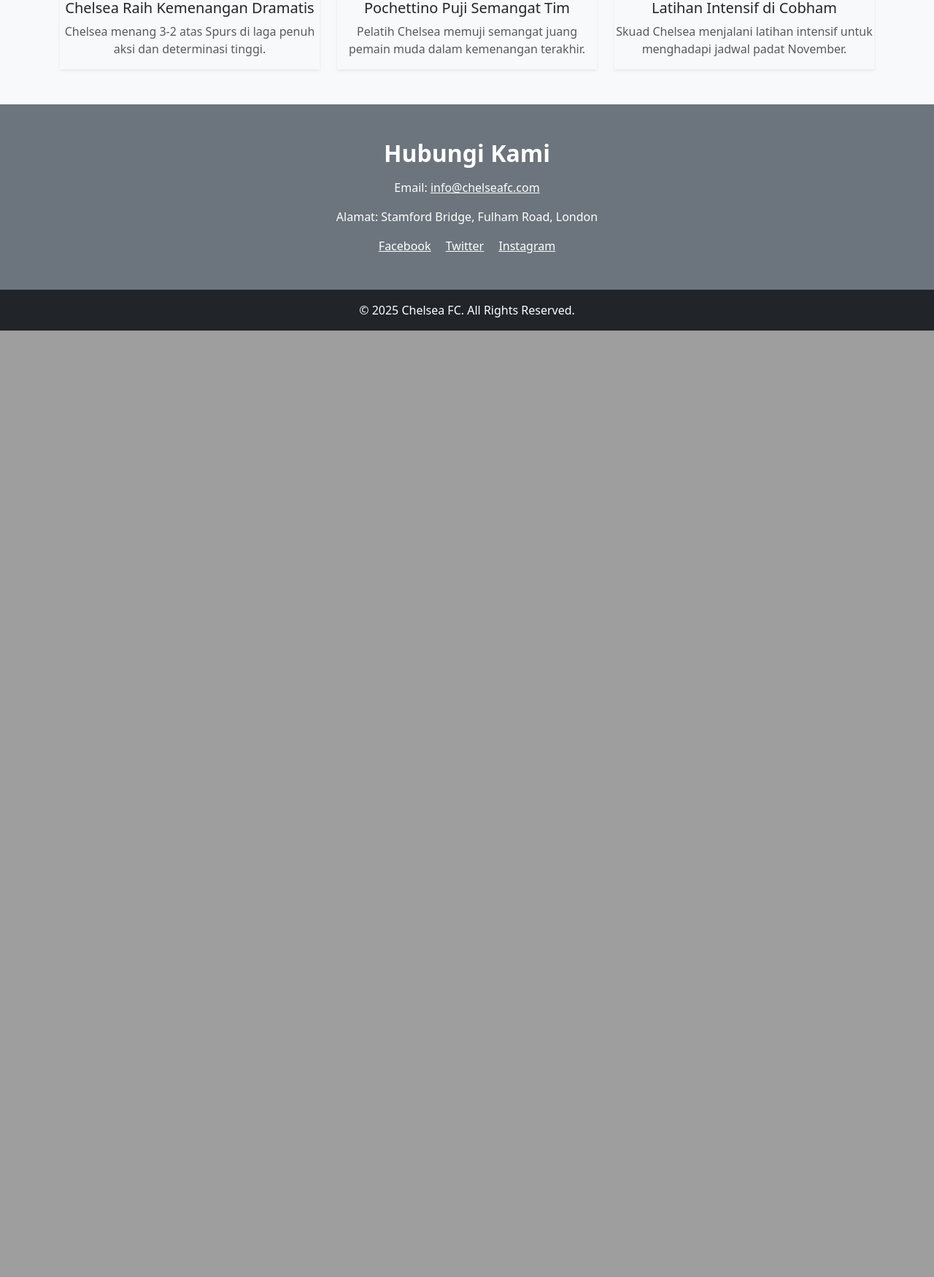
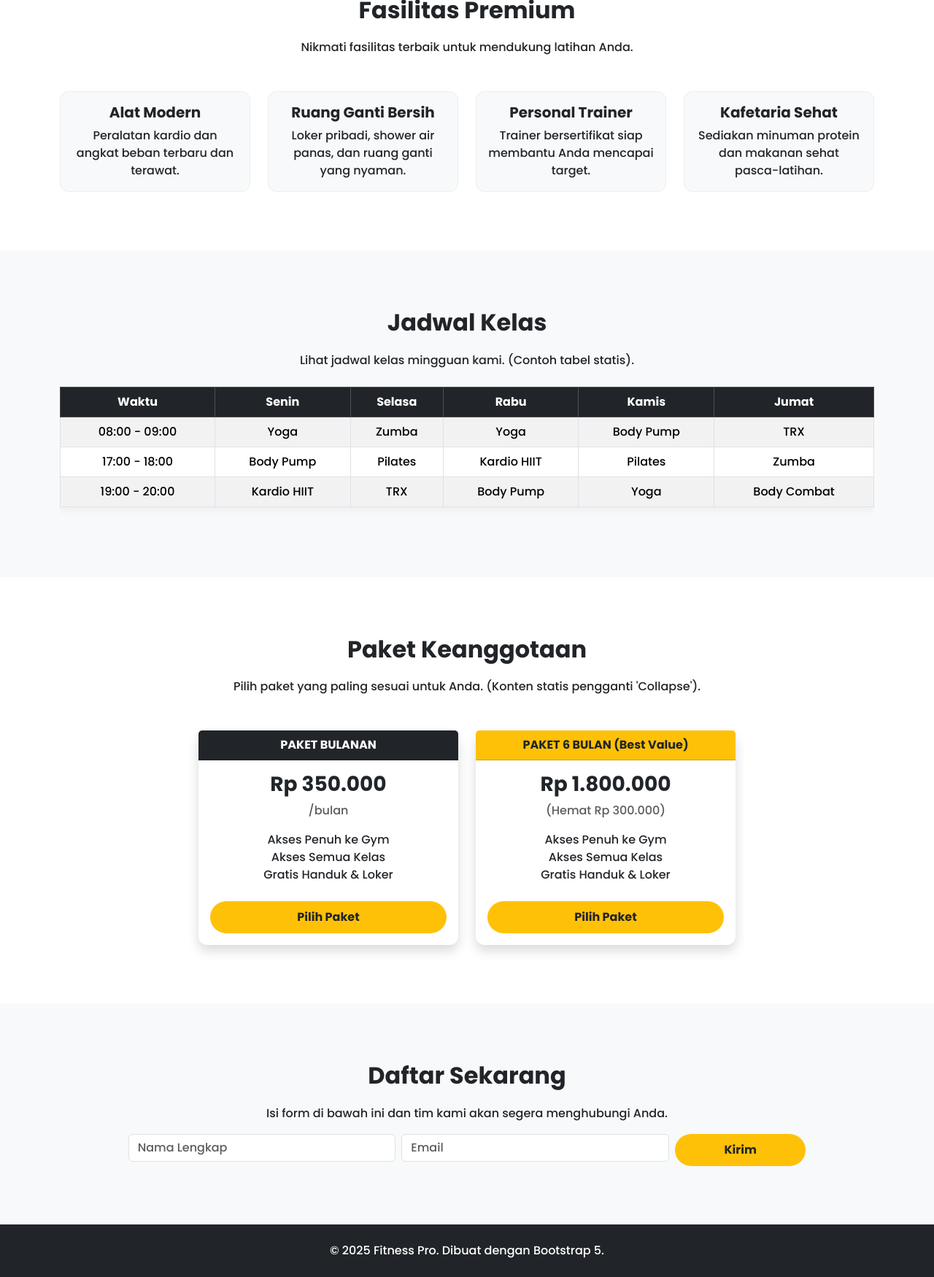
Before and after one commit to yogatamaRadik/BootStrap_CSSFrameWork_Revision, a PHP site: page /LatihanBootstrap.html in a window 1280 px wide. Shown: the part 1459-3209 px from the top of the page at 73% size. Before the commit the page ends 1912 px from the top, so only its background shows below. Run offline with PHP 8.4, Linux system fonts and the light colour scheme; some libraries are stand-ins or nearby versions.

Commit message:
Berhasil

```diff
--- a/LatihanBootstrap.html
+++ b/LatihanBootstrap.html
@@ -1,76 +1,106 @@
-<!doctype html>
+<!DOCTYPE html>
 <html lang="id">
 
 <head>
-  <meta charset="utf-8">
-  <meta name="viewport" content="width=device-width, initial-scale=1">
-  <title>Chelsea FC Official Club</title>
-  <link href="CSS/bootstrap-grid.min.css" rel="stylesheet">
-  <link href="CSS/bootstrap-reboot.min.css" rel="stylesheet">
-  <link href="CSS/bootstrap-utilities.min.css" rel="stylesheet">
-  <link href="style.css" rel="stylesheet">
+    <meta charset="utf-8" />
+    <meta name="viewport" content="width=device-width, initial-scale=1" />
+    <title>FitnessPro - GYM & Pusat Kebugaran</title>
+
+    <!-- BOOTSTRAP -->
+    <link href="https://cdn.jsdelivr.net/npm/bootstrap@5.3.3/dist/css/bootstrap.min.css" rel="stylesheet"
+        integrity="sha384-QWTKZyjpPEjISv5WaRU9OFeRpok6YctnYmDr5pNlyT2bRjXh0JMhjY6hW+ALEwIH" crossorigin="anonymous">
+
+    <!-- GOOGLE FONT -->
+    <link href="https://fonts.googleapis.com/css2?family=Poppins:wght@500;600;700&display=swap" rel="stylesheet">
+
+    <!-- CUSTOM CSS -->
+    <link rel="stylesheet" href="asset/css/LatihanBootstrap.css">
 </head>
 
 <body>
+    <!-- NAVBAR -->
+    <nav class="navbar navbar-expand-lg navbar-dark bg-dark fixed-top shadow-sm">
+        <div class="container">
+            <a class="navbar-brand fw-bold" href="#">FITNESS PRO</a>
 
-  <!-- NAVBAR -->
-  <header class="bg-primary text-white py-3 shadow-lg">
-    <div class="container d-flex align-items-center justify-content-between">
-      <div class="d-flex align-items-center">
-        <img src="https://upload.wikimedia.org/wikipedia/en/c/cc/Chelsea_FC.svg" alt="Logo Chelsea" width="60" height="60"
-          class="me-3">
-        <h1 class="h3 mb-0 fw-bold">Chelsea Football Club</h1>
+            <!-- Tombol toggle untuk tampilan mobile -->
+            <button class="navbar-toggler" type="button" data-bs-toggle="collapse" data-bs-target="#navbarContent"
+                aria-controls="navbarContent" aria-expanded="false" aria-label="Toggle navigation">
+                <span class="navbar-toggler-icon"></span>
+            </button>
+
+            <!-- Menu navigasi -->
+            <div class="collapse navbar-collapse" id="navbarContent">
+                <ul class="navbar-nav ms-auto text-center">
+                    <li class="nav-item"><a class="nav-link" href="#hero">Home</a></li>
+                    <li class="nav-item"><a class="nav-link" href="#program">Program</a></li>
+                    <li class="nav-item"><a class="nav-link" href="#fasilitas">Fasilitas</a></li>
+                    <li class="nav-item"><a class="nav-link" href="#jadwal">Jadwal</a></li>
+                    <li class="nav-item"><a class="nav-link" href="#pendaftaran">Pendaftaran</a></li>
+                </ul>
             </div>
-      <nav>
-        <ul class="nav">
-          <li class="nav-item"><a href="#home" class="nav-link text-white">Beranda</a></li>
-          <li class="nav-item"><a href="#players" class="nav-link text-white">Pemain</a></li>
-          <li class="nav-item"><a href="#matches" class="nav-link text-white">Jadwal</a></li>
-          <li class="nav-item"><a href="#news" class="nav-link text-white">Berita</a></li>
-          <li class="nav-item"><a href="#contact" class="nav-link text-white">Kontak</a></li>
-        </ul>
+        </div>
     </nav>
-    </div>
-  </header>
+
+
+    <!-- MAIN CONTENT -->
+    <main>
 
         <!-- HERO SECTION -->
-  <section id="home" class="hero text-center text-white d-flex align-items-center justify-content-center">
-    <div class="overlay"></div>
-    <div class="container position-relative">
-      <h2 class="display-4 fw-bold text-shadow">Welcome to Stamford Bridge</h2>
-      <p class="lead text-shadow">The Home of the Blues — Pride of London</p>
+        <section id="hero" class="text-center text-white d-flex align-items-center justify-content-center">
+            <div class="container">
+                <h1 class="display-3 fw-bold">Capai Bentuk Terbaik Anda</h1>
+                <p class="lead my-4">Bergabunglah dengan Fitness Pro dan mulailah transformasi kesehatan Anda hari ini.
+                </p>
+                <a href="#pendaftaran" class="btn btn-custom btn-lg">Gabung Sekarang</a>
             </div>
         </section>
 
-  <!-- PEMAIN UNGGULAN -->
-  <section id="players" class="py-5 bg-light">
+        <!-- PROGRAM SECTION -->
+        <section id="program" class="bg-light">
             <div class="container text-center">
-      <h2 class="mb-4 fw-bold text-primary">Pemain Unggulan</h2>
-      <div class="row g-4">
+                <h2>Program Kami</h2>
+                <p>Kami menawarkan berbagai program untuk semua level kebugaran.</p>
+
+                <div class="row g-4 align-items-stretch mt-4">
+                    <!-- Card 1 -->
                     <div class="col-md-4">
-          <div class="card border-0 shadow player-card">
-            <img src="https://upload.wikimedia.org/wikipedia/commons/a/a1/Chelsea_kit_2023.png" class="card-img-top" alt="Player">
+                        <div class="card h-100">
+                            <img src="https://placehold.co/600x400/FFC107/222?text=Cardio" class="card-img-top"
+                                alt="Kelas Kardio">
                             <div class="card-body">
-              <h5 class="card-title fw-bold">Cole Palmer</h5>
-              <p class="card-text text-muted">Penyerang Muda</p>
+                                <h5 class="card-title">Kelas Kardio</h5>
+                                <p class="card-text">
+                                    Tingkatkan daya tahan jantung dan bakar kalori dengan kelas high-intensity kami.
+                                </p>
                             </div>
                         </div>
                     </div>
+
+                    <!-- Card 2 -->
                     <div class="col-md-4">
-          <div class="card border-0 shadow player-card">
-            <img src="https://upload.wikimedia.org/wikipedia/commons/4/4e/Stamford_Bridge_2023.jpg" class="card-img-top" alt="Player">
+                        <div class="card h-100">
+                            <img src="https://placehold.co/600x400/FFC107/222?text=Weight+Lifting" class="card-img-top"
+                                alt="Weight Lifting">
                             <div class="card-body">
-              <h5 class="card-title fw-bold">Enzo Fernández</h5>
-              <p class="card-text text-muted">Gelandang Tengah</p>
+                                <h5 class="card-title">Weight Lifting</h5>
+                                <p class="card-text">
+                                    Bentuk otot dan tambah kekuatan Anda di area angkat beban kami yang lengkap.
+                                </p>
                             </div>
                         </div>
                     </div>
+
+                    <!-- Card 3 -->
                     <div class="col-md-4">
-          <div class="card border-0 shadow player-card">
-            <img src="https://upload.wikimedia.org/wikipedia/commons/d/d4/Nicolas_Jackson_Chelsea_2023.jpg" class="card-img-top" alt="Player">
+                        <div class="card h-100">
+                            <img src="https://placehold.co/600x400/FFC107/222?text=Yoga" class="card-img-top"
+                                alt="Yoga & Pilates">
                             <div class="card-body">
-              <h5 class="card-title fw-bold">Nicolas Jackson</h5>
-              <p class="card-text text-muted">Striker</p>
+                                <h5 class="card-title">Yoga & Pilates</h5>
+                                <p class="card-text">
+                                    Temukan ketenangan dan tingkatkan fleksibilitas tubuh Anda di kelas yoga kami.
+                                </p>
                             </div>
                         </div>
                     </div>
@@ -78,68 +108,45 @@
             </div>
         </section>
 
-  <!-- JADWAL PERTANDINGAN -->
-  <section id="matches" class="py-5 bg-primary text-white">
+        <!-- FASILITAS SECTION -->
+        <section id="fasilitas" class="bg-white">
             <div class="container text-center">
-      <h2 class="fw-bold mb-4">Jadwal Pertandingan</h2>
-      <table class="table table-bordered table-striped text-white border-light">
-        <thead class="table-dark">
-          <tr>
-            <th>Tanggal</th>
-            <th>Lawan</th>
-            <th>Stadion</th>
-          </tr>
-        </thead>
-        <tbody>
-          <tr>
-            <td>10 Nov 2025</td>
-            <td>vs Manchester United</td>
-            <td>Stamford Bridge</td>
-          </tr>
-          <tr>
-            <td>17 Nov 2025</td>
-            <td>vs Arsenal</td>
-            <td>Emirates Stadium</td>
-          </tr>
-          <tr>
-            <td>24 Nov 2025</td>
-            <td>vs Liverpool</td>
-            <td>Anfield</td>
-          </tr>
-        </tbody>
-      </table>
-    </div>
-  </section>
+                <h2>Fasilitas Premium</h2>
+                <p>Nikmati fasilitas terbaik untuk mendukung latihan Anda.</p>
 
-  <!-- BERITA -->
-  <section id="news" class="py-5 bg-light">
-    <div class="container text-center">
-      <h2 class="mb-4 fw-bold text-primary">Berita Terbaru</h2>
-      <div class="row g-4">
-        <div class="col-md-4">
-          <div class="card border-0 shadow-sm h-100">
-            <img src="https://upload.wikimedia.org/wikipedia/commons/0/0b/Stamford_Bridge_Chelsea_2022.jpg" class="card-img-top" alt="News">
+                <div class="row g-4 mt-4">
+                    <div class="col-md-3">
+                        <div class="card card-fasilitas h-100">
                             <div class="card-body">
-              <h5 class="card-title">Chelsea Raih Kemenangan Dramatis</h5>
-              <p class="card-text text-muted">Chelsea menang 3-2 atas Spurs di laga penuh aksi dan determinasi tinggi.</p>
+                                <h5 class="card-title">Alat Modern</h5>
+                                <p class="card-text">Peralatan kardio dan angkat beban terbaru dan terawat.</p>
                             </div>
                         </div>
                     </div>
-        <div class="col-md-4">
-          <div class="card border-0 shadow-sm h-100">
-            <img src="https://upload.wikimedia.org/wikipedia/commons/b/bd/Mauricio_Pochettino_2023.jpg" class="card-img-top" alt="News">
+
+                    <div class="col-md-3">
+                        <div class="card card-fasilitas h-100">
                             <div class="card-body">
-              <h5 class="card-title">Pochettino Puji Semangat Tim</h5>
-              <p class="card-text text-muted">Pelatih Chelsea memuji semangat juang pemain muda dalam kemenangan terakhir.</p>
+                                <h5 class="card-title">Ruang Ganti Bersih</h5>
+                                <p class="card-text">Loker pribadi, shower air panas, dan ruang ganti yang nyaman.</p>
                             </div>
                         </div>
                     </div>
-        <div class="col-md-4">
-          <div class="card border-0 shadow-sm h-100">
-            <img src="https://upload.wikimedia.org/wikipedia/commons/5/5c/Chelsea_training_ground_Cobham.jpg" class="card-img-top" alt="News">
+
+                    <div class="col-md-3">
+                        <div class="card card-fasilitas h-100">
                             <div class="card-body">
-              <h5 class="card-title">Latihan Intensif di Cobham</h5>
-              <p class="card-text text-muted">Skuad Chelsea menjalani latihan intensif untuk menghadapi jadwal padat November.</p>
+                                <h5 class="card-title">Personal Trainer</h5>
+                                <p class="card-text">Trainer bersertifikat siap membantu Anda mencapai target.</p>
+                            </div>
+                        </div>
+                    </div>
+
+                    <div class="col-md-3">
+                        <div class="card card-fasilitas h-100">
+                            <div class="card-body">
+                                <h5 class="card-title">Kafetaria Sehat</h5>
+                                <p class="card-text">Sediakan minuman protein dan makanan sehat pasca-latihan.</p>
                             </div>
                         </div>
                     </div>
@@ -147,24 +154,131 @@
             </div>
         </section>
 
-  <!-- KONTAK -->
-  <section id="contact" class="py-5 bg-secondary text-white text-center">
+        <!-- JADWAL SECTION -->
+        <section id="jadwal" class="bg-light text-center">
             <div class="container">
-      <h2 class="fw-bold mb-3">Hubungi Kami</h2>
-      <p>Email: <a href="mailto:info@chelseafc.com" class="text-white text-decoration-underline">info@chelseafc.com</a></p>
-      <p>Alamat: Stamford Bridge, Fulham Road, London</p>
-      <div class="mt-3">
-        <a href="#" class="me-3 text-white">Facebook</a>
-        <a href="#" class="me-3 text-white">Twitter</a>
-        <a href="#" class="text-white">Instagram</a>
+                <h2>Jadwal Kelas</h2>
+                <p>Lihat jadwal kelas mingguan kami. (Contoh tabel statis).</p>
+
+                <div class="table-responsive mt-4">
+                    <table class="table table-bordered table-striped align-middle">
+                        <thead class="table-dark">
+                            <tr>
+                                <th>Waktu</th>
+                                <th>Senin</th>
+                                <th>Selasa</th>
+                                <th>Rabu</th>
+                                <th>Kamis</th>
+                                <th>Jumat</th>
+                            </tr>
+                        </thead>
+                        <tbody>
+                            <tr>
+                                <td>08:00 - 09:00</td>
+                                <td>Yoga</td>
+                                <td>Zumba</td>
+                                <td>Yoga</td>
+                                <td>Body Pump</td>
+                                <td>TRX</td>
+                            </tr>
+                            <tr>
+                                <td>17:00 - 18:00</td>
+                                <td>Body Pump</td>
+                                <td>Pilates</td>
+                                <td>Kardio HIIT</td>
+                                <td>Pilates</td>
+                                <td>Zumba</td>
+                            </tr>
+                            <tr>
+                                <td>19:00 - 20:00</td>
+                                <td>Kardio HIIT</td>
+                                <td>TRX</td>
+                                <td>Body Pump</td>
+                                <td>Yoga</td>
+                                <td>Body Combat</td>
+                            </tr>
+                        </tbody>
+                    </table>
                 </div>
             </div>
         </section>
 
+        <!-- PENDAFTARAN SECTION -->
+        <section id="pendaftaran" class="bg-white text-center">
+            <div class="container">
+                <h2>Paket Keanggotaan</h2>
+                <p>Pilih paket yang paling sesuai untuk Anda. (Konten statis pengganti 'Collapse').</p>
+
+                <div class="row g-4 justify-content-center mt-4">
+                    <!-- Paket Bulanan -->
+                    <div class="col-md-4">
+                        <div class="card h-100 shadow">
+                            <div class="card-header bg-dark text-white fw-bold">PAKET BULANAN</div>
+                            <div class="card-body">
+                                <h3 class="card-title">Rp 350.000</h3>
+                                <p class="text-muted">/bulan</p>
+                                <ul class="list-unstyled mt-3 mb-4">
+                                    <li>Akses Penuh ke Gym</li>
+                                    <li>Akses Semua Kelas</li>
+                                    <li>Gratis Handuk & Loker</li>
+                                </ul>
+                                <a href="#kontak" class="btn btn-custom w-100">Pilih Paket</a>
+                            </div>
+                        </div>
+                    </div>
+
+                    <!-- Paket 6 Bulan -->
+                    <div class="col-md-4">
+                        <div class="card h-100 shadow border-warning">
+                            <div class="card-header bg-custom text-dark fw-bold">PAKET 6 BULAN (Best Value)</div>
+                            <div class="card-body">
+                                <h3 class="card-title">Rp 1.800.000</h3>
+                                <p class="text-muted">(Hemat Rp 300.000)</p>
+                                <ul class="list-unstyled mt-3 mb-4">
+                                    <li>Akses Penuh ke Gym</li>
+                                    <li>Akses Semua Kelas</li>
+                                    <li>Gratis Handuk & Loker</li>
+                                </ul>
+                                <a href="#kontak" class="btn btn-custom w-100">Pilih Paket</a>
+                            </div>
+                        </div>
+                    </div>
+                </div>
+            </div>
+        </section>
+
+        <!-- KONTAK SECTION -->
+        <section id="kontak" class="bg-light text-center">
+            <div class="container">
+                <h2>Daftar Sekarang</h2>
+                <p>Isi form di bawah ini dan tim kami akan segera menghubungi Anda.</p>
+
+                <form class="row justify-content-center g-2">
+                    <div class="col-md-4">
+                        <input type="text" class="form-control" placeholder="Nama Lengkap" required>
+                    </div>
+                    <div class="col-md-4">
+                        <input type="email" class="form-control" placeholder="Email" required>
+                    </div>
+                    <div class="col-md-2">
+                        <button class="btn btn-custom w-100" type="submit">Kirim</button>
+                    </div>
+                </form>
+            </div>
+        </section>
+    </main>
+
     <!-- FOOTER -->
-  <footer class="bg-dark text-center text-white py-3">
-    <p class="mb-0">© 2025 Chelsea FC. All Rights Reserved.</p>
+    <footer class="bg-dark text-white text-center p-4">
+        <div class="container">
+            <p class="mb-0">&copy; 2025 Fitness Pro. Dibuat dengan Bootstrap 5.</p>
+        </div>
     </footer>
 
+    <!-- Bootstrap JS Bundle (Wajib untuk toggler berfungsi) -->
+    <script src="https://cdn.jsdelivr.net/npm/bootstrap@5.3.3/dist/js/bootstrap.bundle.min.js"
+        integrity="sha384-YvpcrYf0tY3lHB60NNkmXc5s9fDVZLESaAA55NDzOxhy9GkcIdslK1eN7N6jIeHz" crossorigin="anonymous">
+        </script>
 </body>
+
 </html>
--- a/asset/css/LatihanBootstrap.css
+++ b/asset/css/LatihanBootstrap.css
@@ -1,57 +1,132 @@
-body {
-  font-family: 'Segoe UI', Arial, sans-serif;
-  line-height: 1.6;
-  background-color: #f9f9f9;
+/* =============================
+   ROOT VARIABLES (Tema Warna)
+============================= */
+:root {
+  --dark-bg: #222222;
+  --accent-color: #ffc107;
+  --light-bg: #f8f9fa;
+  --text-dark: #212529;
+  --text-light: #ffffff;
 }
 
-.text-shadow {
-  text-shadow: 2px 2px 6px rgba(0, 0, 0, 0.6);
+/* =============================
+   GLOBAL STYLE
+============================= */
+body {
+  font-family: 'Poppins', sans-serif;
+  scroll-behavior: smooth;
+  padding-top: 70px; /* Ruang untuk navbar fixed-top */
 }
 
-.hero {
-  background-image: url("https://upload.wikimedia.org/wikipedia/commons/6/61/Chelsea_FC_supporters.jpg");
-  background-size: cover;
-  background-position: center;
-  height: 90vh;
-  position: relative;
-  color: #fff;
+/* =============================
+   NAVBAR
+============================= */
+.navbar-brand {
+  color: var(--accent-color) !important;
+  font-size: 1.5rem;
 }
 
-.hero .overlay {
-  position: absolute;
-  top: 0;
-  left: 0;
-  right: 0;
-  bottom: 0;
-  background-color: rgba(0, 28, 85, 0.65);
+/* =============================
+   SECTIONS
+============================= */
+section {
+  padding: 80px 0;
 }
 
-.player-card img {
-  height: 250px;
-  object-fit: cover;
-  border-top-left-radius: 8px;
-  border-top-right-radius: 8px;
+h2 {
+  color: var(--text-dark);
+  font-weight: 700;
+  margin-bottom: 20px;
+}
+
+/* =============================
+   HERO SECTION
+============================= */
+#hero {
+  background-color: var(--dark-bg);
+  min-height: 80vh;
+  /* Opsional: tambahkan gambar latar belakang */
+  /* background-image: linear-gradient(rgba(0,0,0,0.7), rgba(0,0,0,0.7)), url('path/to/image.jpg');
+     background-size: cover;
+     background-position: center; */
+}
+
+/* =============================
+   CARD UMUM
+============================= */
+.card {
+  border: none;
+  border-radius: 12px;
+  box-shadow: 0 6px 16px rgba(0, 0, 0, .08);
   transition: transform 0.3s ease;
 }
 
-.player-card img:hover {
-  transform: scale(1.05);
+.card:hover {
+  transform: translateY(-5px);
 }
 
-.card-body {
-  background-color: #fff;
-  border-bottom-left-radius: 8px;
-  border-bottom-right-radius: 8px;
+.card-title {
+  font-weight: 700;
+  color: var(--text-dark);
 }
 
-footer {
-  font-size: 0.9rem;
+/* =============================
+   CARD FASILITAS
+============================= */
+.card-fasilitas {
+  background-color: var(--light-bg);
+  border: 1px solid #eee;
+  box-shadow: none;
 }
 
-.table {
-  background-color: rgba(255, 255, 255, 0.1);
+/* =============================
+   TOMBOL KUSTOM
+============================= */
+.btn-custom {
+  background: var(--accent-color);
+  color: var(--text-dark);
+  border: none;
+  font-weight: 700;
+  padding: 10px 24px;
+  border-radius: 50px;
+  transition: background-color 0.3s ease;
 }
 
-.table-dark {
-  background-color: rgba(0, 0, 0, 0.4) !important;
+.btn-custom:hover {
+  background: #ffca2c;
+  color: var(--text-dark);
 }
+
+/* =============================
+   TABEL JADWAL
+============================= */
+.table {
+  box-shadow: 0 4px 12px rgba(0, 0, 0, .05);
+}
+
+.table thead {
+  font-weight: 700;
+}
+
+/* =============================
+   CARD HEADER (PENDAFTARAN)
+============================= */
+.card-header.bg-custom {
+  background-color: var(--accent-color);
+}
+
+/* Perbaikan tampilan navbar pada layar kecil */
+@media (max-width: 991px) {
+  .navbar-nav {
+    background-color: #111;  /* memberi warna latar belakang */
+    padding: 10px 0;
+    border-radius: 8px;
+  }
+  .navbar-nav .nav-link {
+    color: #fff !important;
+    padding: 8px 0;
+  }
+  .navbar-nav .nav-link:hover {
+    color: var(--accent-color) !important;
+  }
+}
```
Lines whose indentation alone changed are shown as unchanged.
